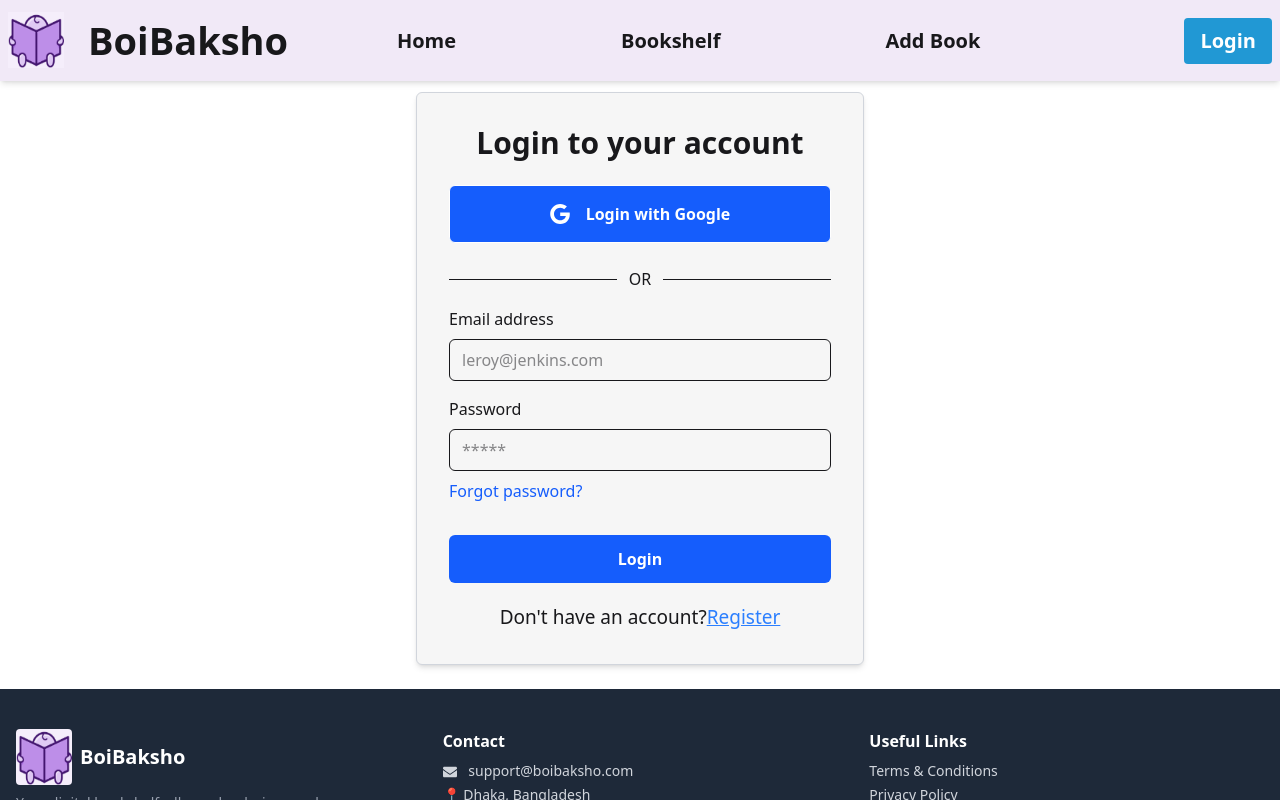
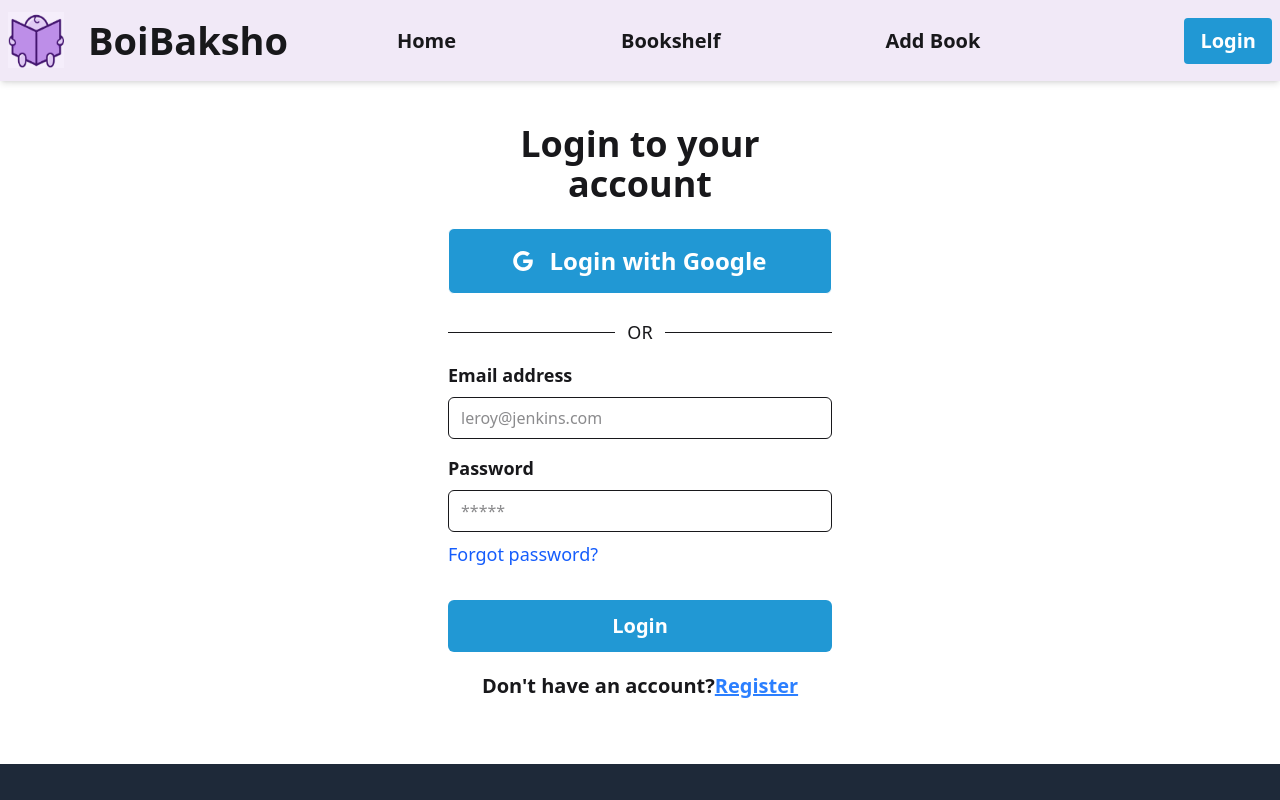
Before and after one commit to Shihab177/BoiBaksho, a React (Vite) app: page /auth/login in a window 1280 px wide. Shown: the top 800 px of the page. Built offline with nearby package versions, Linux system fonts and the light colour scheme; no server answers.

Commit message:
improve Top Reviewers Featured Categories login and register page for better user experience

```diff
--- a/src/Components/FeaturedCategories/FeaturedCategories.jsx
+++ b/src/Components/FeaturedCategories/FeaturedCategories.jsx
@@ -37,18 +37,18 @@ const FeaturedCategories = () => {
       });
   }, []);
   return (
-    <div className="md:container mx-auto">
-      <h1 className="md:text-[36px] text-[28px] font-bold  text-gray-800 text-center">
+    <div className="md:container md:mt-15 mt-7 mx-2 md:mx-auto">
+      <h1 className="md:text-[36px] text-[28px] font-bold  text-gray-700 text-center">
         Featured Categories
       </h1>
-      <div className="bg-white rounded-sm shadow-md p-4 mt-5">
+      <div className=" rounded-sm  mt-5">
         <div className="grid lg:grid-cols-3 gap-4">
-          <div className="rounded-md bg-[#D9F3DD] max-h-[420px]">
+          <div className="rounded-md bg-[#D9F3DD] border-2 border-[#BEEBC3] shadow-sm max-h-[444px]">
             <h2 className="text-[25px] font-semibold mt-3 text-center">
               Fiction
             </h2>
-            <hr className="border border-solid border-gray-700" />
-            <div className="max-h-[340px] p-3 overflow-y-auto">
+
+            <div className="max-h-[340px] px-3 overflow-y-auto mt-4 mb-6 ">
               {loading ? (
               <p className="font-semibold text-[20px] mt-5 text-center">
                 Loading....
@@ -74,12 +74,12 @@ const FeaturedCategories = () => {
             )}
             </div>
           </div>
-          <div className="rounded-md bg-[#EDF2FA]  max-h-[420px]">
+          <div className="rounded-md bg-[#EDF2FA]  max-h-[444px]">
             <h2 className="text-[25px] font-semibold mt-3 text-center">
               Non-Fiction
             </h2>
-            <hr className="border border-solid border-gray-700" />
-            <div className="max-h-[340px] p-3 overflow-y-auto">
+
+            <div className="max-h-[340px] px-3 overflow-y-auto mt-4 mb-6">
               {loading ? (
               <p className="font-semibold text-[20px] mt-5 text-center">
                 Loading....
@@ -106,12 +106,12 @@ const FeaturedCategories = () => {
             </div>
           </div>
 
-          <div className="rounded-md bg-[#D4E8EE] max-h-[420px]">
+          <div className="rounded-md bg-[#D4E8EE] max-h-[444px]">
             <h2 className="text-[25px] font-semibold mt-3 text-center">
               Fantasy
             </h2>
-            <hr className="border border-solid border-gray-700" />
-            <div className="max-h-[340px] p-3 overflow-y-auto">
+
+            <div className="max-h-[340px] px-3 overflow-y-auto mt-4 mb-6">
               {loading ? (
               <p className="font-semibold text-[20px] mt-5 text-center">
                 Loading....
--- a/src/Components/PopularBooks/PopularBooks.jsx
+++ b/src/Components/PopularBooks/PopularBooks.jsx
@@ -26,9 +26,9 @@ const PopularBooks = () => {
       initial={{ opacity: 0, scale: 0.95 }}
       animate={{ opacity: 1, scale: 1 }}
       transition={{ duration: 0.6 }}
-      className="md:container mx-auto my-8 md:mt-15"
+      className="md:container md:mx-auto my-8 md:mt-15 mx-2"
     >
-      <h1 className="md:text-[36px] text-[28px] font-bold text-gray-800 text-center">
+      <h1 className="md:text-[36px] text-[28px] font-bold text-gray-700 text-center">
         Popular Books
       </h1>
       <div className="grid lg:grid-cols-3 md:grid-cols-2  rounded-sm mt-5  gap-5">
--- a/src/Components/TopReviewedBooks/TopReviewedBooks.jsx
+++ b/src/Components/TopReviewedBooks/TopReviewedBooks.jsx
@@ -10,8 +10,8 @@ import book7 from "../../assets/book/book-7.png";
 import book8 from "../../assets/book/book-8.png";
 const TopReviewedBooks = () => {
   return (
-    <div className="md:container rounded-md  mx-auto my-15">
-      <h1 className="text-[36px]  font-bold text-gray-700 text-center">
+    <div className="md:container rounded-md  mx-auto my-7 md:my-15">
+      <h1 className="md:text-[36px] text-[28px]  font-bold text-gray-700 text-center">
         Top Reviewed & Upvote Books
       </h1>
       <div className="bg-white mt-5 overflow-y-auto max-h-430 rounded-md p-5 shadow-md">
--- a/src/Components/TopReviewers/TopReviewers.jsx
+++ b/src/Components/TopReviewers/TopReviewers.jsx
@@ -44,8 +44,8 @@ const testimonials = [
 
 const TopReviewers = () => {
   return (
-    <div className="md:container mx-auto my-10 md:my-20 px-4">
-      <h1 className="md:text-[40px] text-[28px] font-bold text-center mb-7">Top Reviewers</h1>
+    <div className="md:container md:mx-auto mt-7 md:my-15 mx-2">
+      <h1 className="md:text-[36px] text-[28px] font-bold text-gray-700 text-center mb-6">Top Reviewers</h1>
 
 
       <Swiper
--- a/src/Pages/Login/Login.jsx
+++ b/src/Pages/Login/Login.jsx
@@ -1,4 +1,4 @@
-import React, { use } from "react";
+import React from "react";
 
 import { motion } from "framer-motion";
 import { AuthContext } from "../../Provider/AuthProvider";
@@ -7,9 +7,8 @@ import { Link, useLocation, useNavigate } from "react-router";
 
 const Login = () => {
   const location = useLocation();
-  console.log(location);
   const navigate = useNavigate();
-  const { loginWithGoogle, loginWithEmailPassword } = use(AuthContext);
+  const { loginWithGoogle, loginWithEmailPassword } = React.useContext(AuthContext);
 
   const handelGoogleLogin = () => {
     loginWithGoogle()
@@ -20,13 +19,11 @@ const Login = () => {
           title: "Login Successful",
           showConfirmButton: false,
           timer: 1500,
-        })
-          navigate(`${location.state ? location.state : "/"}`);
-
+        });
+        navigate(`${location.state ? location.state : "/"}`);
       })
       .catch((error) => {
         const errorMessage = error.message;
-
         Swal.fire({
           position: "center",
           icon: "error",
@@ -50,11 +47,9 @@ const Login = () => {
           title: "Login Successful",
           showConfirmButton: false,
           timer: 1500,
-        })
-           form.reset();
-          navigate(`${location.state ? location.state : "/"}`);
-
-
+        });
+        form.reset();
+        navigate(`${location.state ? location.state : "/"}`);
       })
       .catch((error) => {
         const errorMessage = error.message;
@@ -71,11 +66,11 @@ const Login = () => {
       initial={{ opacity: 0, scale: 0.95 }}
       animate={{ opacity: 1, scale: 1 }}
       transition={{ duration: 0.6 }}
-      className="mb-6 mt-[59px] md:mt-[92px]"
+      className="pb-8 mt-[59px] md:mt-[92px]"
     >
-      <div className="">
-        <div className=" md:max-w-md  p-2 mx-2 rounded-md border border-gray-300   sm:p-8 md:mx-auto mt-9 bg-[#F6F6F6] shadow-md dark:bg-gray-50 dark:text-gray-800">
-          <h2 className="mb-3 text-3xl font-semibold text-center">
+      <div>
+        <div className="md:max-w-md p-2 mx-2 rounded-md sm:p-8 md:mx-auto mt-9 dark:bg-gray-50 dark:text-gray-800 ">
+          <h2 className="mb-3 text-2xl md:text-4xl font-semibold text-center">
             Login to your account
           </h2>
           <div className="my-6 space-y-4">
@@ -83,7 +78,7 @@ const Login = () => {
               onClick={handelGoogleLogin}
               aria-label="Login with Google"
               type="button"
-              className="flex items-center justify-center w-full p-4 space-x-4 border rounded-md focus:ring-2 focus:ring-offset-1 dark:border-gray-600 text-white bg-blue-600 hover:bg-blue-700"
+              className="flex items-center justify-center w-full p-4 space-x-4 border rounded-md focus:ring-2 focus:ring-offset-1 dark:border-gray-600 bg-[#2198D4] hover:bg-[#26AAED] text-white text-base md:text-2xl"
             >
               <svg
                 xmlns="http://www.w3.org/2000/svg"
@@ -97,13 +92,13 @@ const Login = () => {
           </div>
           <div className="flex items-center w-full my-4">
             <hr className="w-full dark:text-gray-600" />
-            <p className="px-3 dark:text-gray-600">OR</p>
+            <p className="px-3 dark:text-gray-600 text-sm md:text-lg">OR</p>
             <hr className="w-full dark:text-gray-600" />
           </div>
           <form onSubmit={handelLogin} className="space-y-8">
             <div className="space-y-4">
               <div className="space-y-2">
-                <label htmlFor="email" className="block text-[16px]">
+                <label htmlFor="email" className="block text-[16px] font-semibold md:text-[18px]">
                   Email address
                 </label>
                 <input
@@ -116,7 +111,7 @@ const Login = () => {
               </div>
               <div className="space-y-2">
                 <div className="flex justify-between">
-                  <label htmlFor="password" className="text-[16px]">
+                  <label htmlFor="password" className="text-[16px] font-semibold md:text-[18px]">
                     Password
                   </label>
                 </div>
@@ -127,19 +122,19 @@ const Login = () => {
                   placeholder="*****"
                   className="w-full px-3 py-2 border rounded-md dark:border-gray-300 dark:bg-gray-50 dark:text-gray-800 focus:dark:border-violet-600"
                 />
-                <p className="text-[16px] hover:underline text-blue-600">
+                <p className="text-sm md:text-lg hover:underline text-blue-600 cursor-pointer">
                   Forgot password?
                 </p>
               </div>
             </div>
             <button
               type="submit"
-              className="w-full px-8 py-3 font-semibold rounded-md bg-blue-600 text-white hover:bg-blue-700"
+              className="w-full px-8 py-3 font-semibold rounded-md bg-[#2198D4] hover:bg-[#26AAED] text-white text-base md:text-xl"
             >
               Login
             </button>
           </form>
-          <p className="text-[19px] mt-5 text-center sm:px-6 dark:text-gray-600">
+          <p className="text-base md:text-xl mt-5 text-center sm:px-6 dark:text-gray-600 font-semibold">
             Don't have an account?
             <Link
               to={"/auth/register"}
```
Also changed, not shown: src/Pages/Register/Register.jsx (+9 -9 lines).
